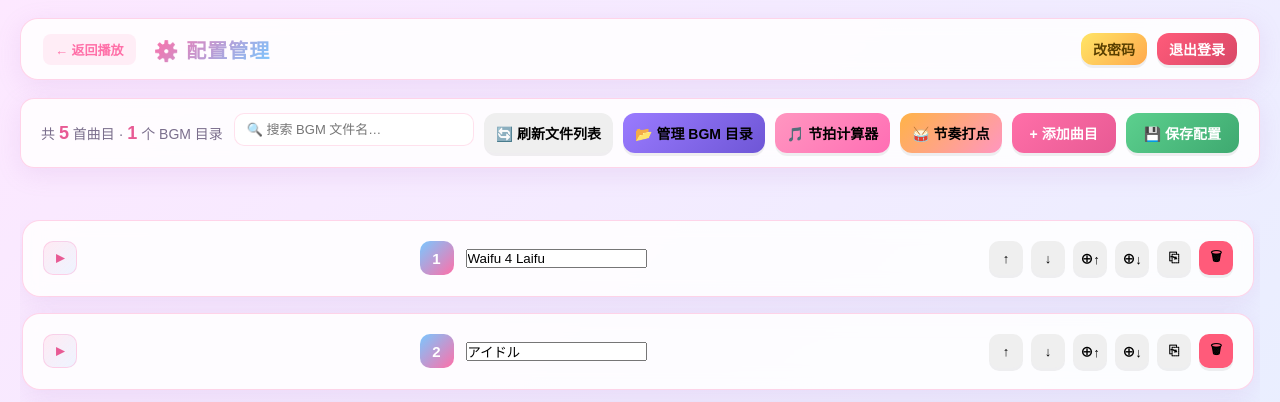
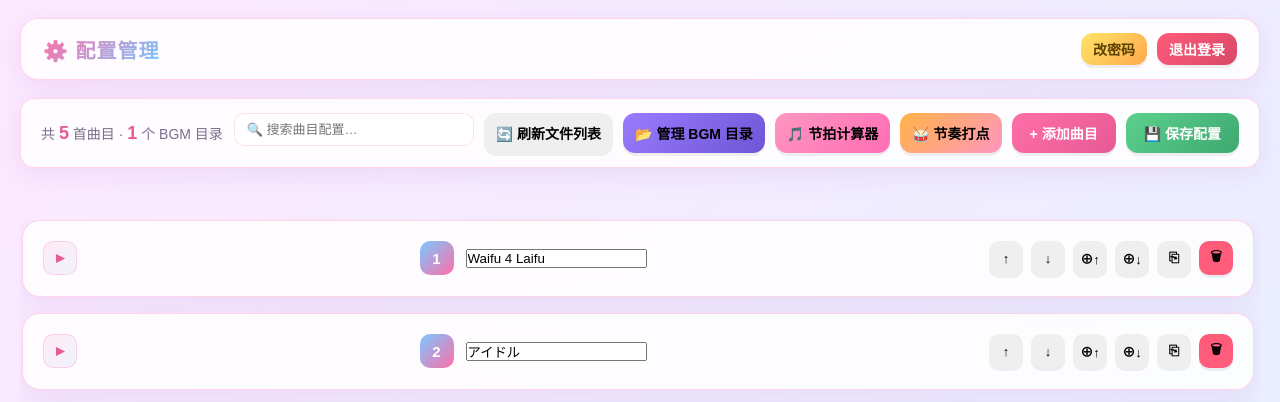
Before and after one commit to Miku39sukida/SeamlessBGMPlayer, a Flask app: page /admin in a window 1280 px wide. Shown: the top 402 px of the page. Run offline with Flask 3, Linux system fonts and the light colour scheme; the visitor is signed in with stand-in values (Sample User, id 1); parts of the project's set-up code (start-up, migrations or seed data) failed here and were passed over; some web fonts are replaced.

Commit message:
Add files via upload

```diff
--- a/templates/admin.html
+++ b/templates/admin.html
@@ -11,7 +11,6 @@
 <div class="admin-app">
   <header class="admin-header">
     <div class="left">
-      <a href="/" class="back-link">← 返回播放</a>
       <h1 class="title">⚙️ 配置管理</h1>
     </div>
     <div class="right">
@@ -24,8 +23,8 @@
     <div class="toolbar">
       <div class="track-count">共 <b id="trackCount">0</b> 首曲目 · <b id="dirCount">0</b> 个 BGM 目录</div>
       <div class="toolbar-actions">
-        <div class="search-box-wrap" title="全局 BGM 文件名搜索（刷新列表时应用）">
-          <input type="search" id="globalFileSearch" placeholder="🔍 搜索 BGM 文件名…">
+        <div class="search-box-wrap" title="搜索曲目配置（名称、文件名、分类等）">
+          <input type="search" id="configSearch" placeholder="🔍 搜索曲目配置…" autocomplete="off">
         </div>
         <button id="refreshBgmBtn" class="btn btn-small" title="重新扫描所有已存在目录">🔄 刷新文件列表</button>
     <button id="toggleDirPanelBtn" class="btn btn-small" style="background:linear-gradient(135deg,#9a7bff,#6e56d6);">📂 管理 BGM 目录</button>
@@ -320,6 +319,17 @@
   <button id="beatTapperRestore" class="beat-tapper-min-btn">🥁</button>
 </div>
 
+<!-- 搜索结果弹窗 -->
+<div class="search-results-modal" id="searchResultsModal" style="display:none;">
+  <div class="search-results-card">
+    <div class="search-results-header">
+      <span class="search-results-title">🔍 搜索结果</span>
+      <button class="search-results-close" id="searchResultsClose">✕</button>
+    </div>
+    <div class="search-results-body" id="searchResultsBody"></div>
+  </div>
+</div>
+
 <script src="/static/beat-utils.js"></script>
 <script src="/static/admin.js"></script>
 <script src="/static/beat-calculator.js"></script>
```
